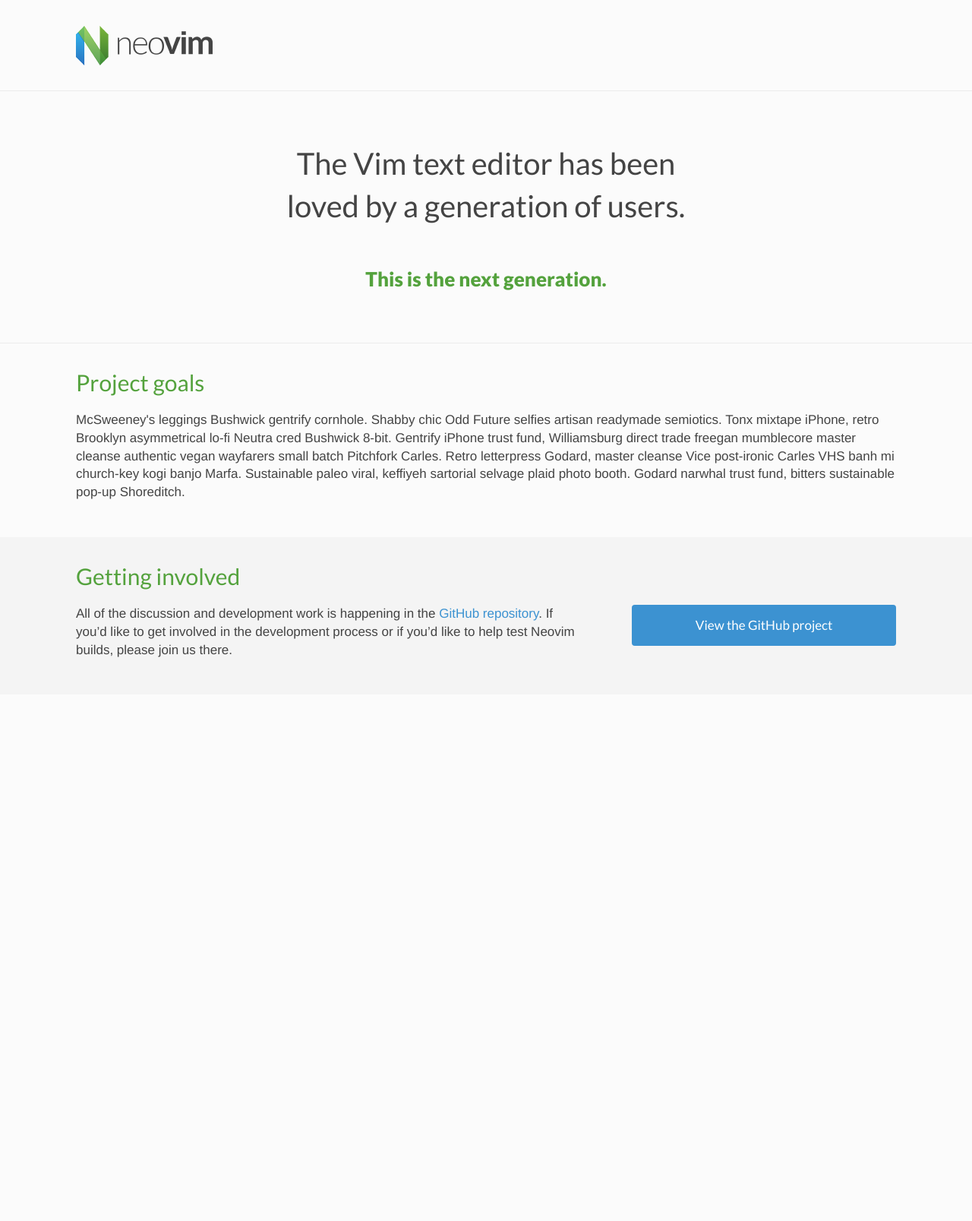
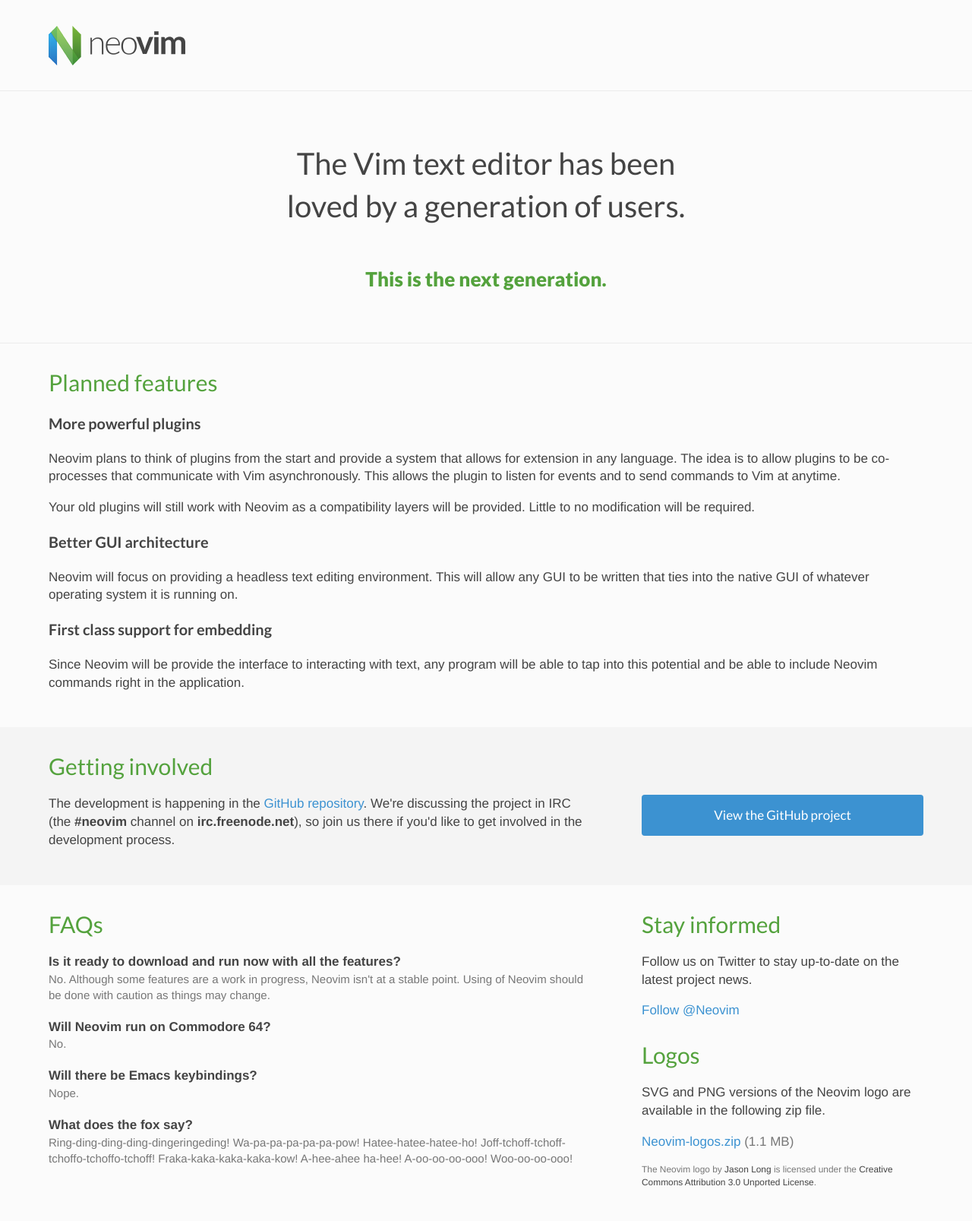
Before and after one commit to neovim/neovim.github.io, a Jekyll site: the page built from index.html, in a window 1280 px wide. Shown: the whole page at 76% size. Built offline with Jekyll 4.4.1, drawn with Linux system fonts in a browser that asks for light colours; nearby versions of some CDN libraries; comment, search, counter and statistics services are not loaded; before the commit the page ends 914 px from its top, so only the background shows below that.

Commit message:
initial content pass complete

```diff
--- a/css/main.css
+++ b/css/main.css
@@ -39,7 +39,7 @@
   }
 }
 h3 {
-  color: #54a23d;
+  /* color: #54a23d; */
 }
 
 /*
@@ -53,7 +53,8 @@
 }
 @media (min-width: 568px) {
   .container {
-    margin: 0 100px;
+    margin: 0 auto;
+    width: 90%;
     max-width: 1200px;
   }
 }
@@ -170,14 +171,15 @@
 .front-section {
   padding: 8px 0;
 }
-.front-section .container > h2 {
-  margin-top: 0;
-}
 @media (min-width: 568px) {
   .front-section {
     padding-top: 30px;
     padding-bottom: 30px;
     display: table;
+    width: 100%;
+  }
+  .front-section h2:first-child {
+    margin-top: 0;
   }
 }
 
@@ -185,6 +187,22 @@
   background-color: #f4f4f4;
 }
 
+/*
+ * FAQs
+ *
+ * Formatted as a definition list
+ */
+
+.faqs dt {
+  font-weight: 700;
+}
+
+.faqs dd {
+  color: #777;
+  font-size: 15px;
+  margin-left: 0;
+  margin-bottom: 20px;
+}
 
 /*
  * Buttons
@@ -210,3 +228,21 @@
 .btn.full-width {
   width: 100%;
 }
+
+/*
+ * Misc
+ *
+ * Odds 'n ends
+ */
+
+.light {
+  color: #777;
+}
+
+.light a {
+  color: #444;
+}
+
+.small {
+  font-size: 70%;
+}
--- a/index.html
+++ b/index.html
@@ -12,9 +12,21 @@
 
 <section class="front-section">
   <div class="container">
-    <h2>Project goals</h2>
+    <h2>Planned features</h2>
 
-    <p>McSweeney's leggings Bushwick gentrify cornhole. Shabby chic Odd Future selfies artisan readymade semiotics. Tonx mixtape iPhone, retro Brooklyn asymmetrical lo-fi Neutra cred Bushwick 8-bit. Gentrify iPhone trust fund, Williamsburg direct trade freegan mumblecore master cleanse authentic vegan wayfarers small batch Pitchfork Carles. Retro letterpress Godard, master cleanse Vice post-ironic Carles VHS banh mi church-key kogi banjo Marfa. Sustainable paleo viral, keffiyeh sartorial selvage plaid photo booth. Godard narwhal trust fund, bitters sustainable pop-up Shoreditch.</p>
+    <h3>More powerful plugins</h3>
+
+    <p>Neovim plans to think of plugins from the start and provide a system that allows for extension in any language. The idea is to allow plugins to be co-processes that communicate with Vim asynchronously. This allows the plugin to listen for events and to send commands to Vim at anytime.</p>
+
+    <p>Your old plugins will still work with Neovim as a compatibility layers will be provided. Little to no modification will be required.</p>
+
+    <h3>Better GUI architecture</h3>
+
+    <p>Neovim will focus on providing a headless text editing environment. This will allow any GUI to be written that ties into the native GUI of whatever operating system it is running on.</p>
+
+    <h3>First class support for embedding</h3>
+
+    <p>Since Neovim will be provide the interface to interacting with text, any program will be able to tap into this potential and be able to include Neovim commands right in the application.</p>
   </div>
 </section>
 
@@ -23,10 +35,50 @@
     <h2>Getting involved</h2>
 
     <div class="col-wide">
-      <p>All of the discussion and development work is happening in the <a href="#">GitHub repository</a>. If you’d like to get involved in the development process or if you’d like to help test Neovim builds, please join us there.</p>
+      <p>The development is happening in the <a href="https://github.com/neovim/neovim">GitHub repository</a>. We're discussing the project in IRC (the <strong>#neovim</strong> channel on <strong>irc.freenode.net</strong>), so join us there if you'd like to get involved in the development process.</p>
     </div>
     <div class="col-narrow">
-      <p><a href="#" class="btn full-width">View the GitHub project</a></p>
+      <p><a href="https://github.com/neovim/neovim" class="btn full-width">View the GitHub project</a></p>
     </div>
   </div>
 </section>
+
+<section class="front-section">
+  <div class="container">
+    <div class="col-wide">
+      <h2>FAQs</h2>
+
+       <dl class="faqs">
+         <dt>Is it ready to download and run now with all the features?</dt>
+         <dd>No. Although some features are a work in progress, Neovim isn't at a stable point. Using of Neovim should be done with caution as things may change.</dd>
+
+         <dt>Will Neovim run on Commodore 64?</dt>
+         <dd>No.</dd>
+
+         <dt>Will there be Emacs keybindings?</dt>
+         <dd>Nope.</dd>
+
+         <dt>What does the fox say?</dt>
+         <dd>Ring-ding-ding-ding-dingeringeding! Wa-pa-pa-pa-pa-pa-pow! Hatee-hatee-hatee-ho! Joff-tchoff-tchoff-tchoffo-tchoffo-tchoff! Fraka-kaka-kaka-kaka-kow! A-hee-ahee ha-hee! A-oo-oo-oo-ooo!
+Woo-oo-oo-ooo!</dd>
+       </dl>
+    </div>
+
+    <div class="col-narrow">
+      <h2>Stay informed</h2>
+
+      <p>Follow us on Twitter to stay up-to-date on the latest project news.</p>
+
+      <a href="https://twitter.com/Neovim" class="twitter-follow-button" data-show-count="false" data-size="large">Follow @Neovim</a>
+<script>!function(d,s,id){var js,fjs=d.getElementsByTagName(s)[0],p=/^http:/.test(d.location)?'http':'https';if(!d.getElementById(id)){js=d.createElement(s);js.id=id;js.src=p+'://platform.twitter.com/widgets.js';fjs.parentNode.insertBefore(js,fjs);}}(document, 'script', 'twitter-wjs');</script>
+
+      <h2>Logos</h2>
+
+      <p>SVG and PNG versions of the Neovim logo are available in the following zip file.</p>
+
+      <p><a href="logos/neovim-logos.zip">Neovim-logos.zip</a> <span class="light">(1.1 MB)</span></p>
+
+      <p class="light small">The Neovim logo by <a href="http://twitter.com/jasonlong">Jason Long</a> is licensed under the <a href="http://creativecommons.org/licenses/by/3.0/">Creative Commons Attribution 3.0 Unported License</a>.</p>
+    </div>
+  </div>
+</section>
```
Also changed, not shown: 1 other file.
